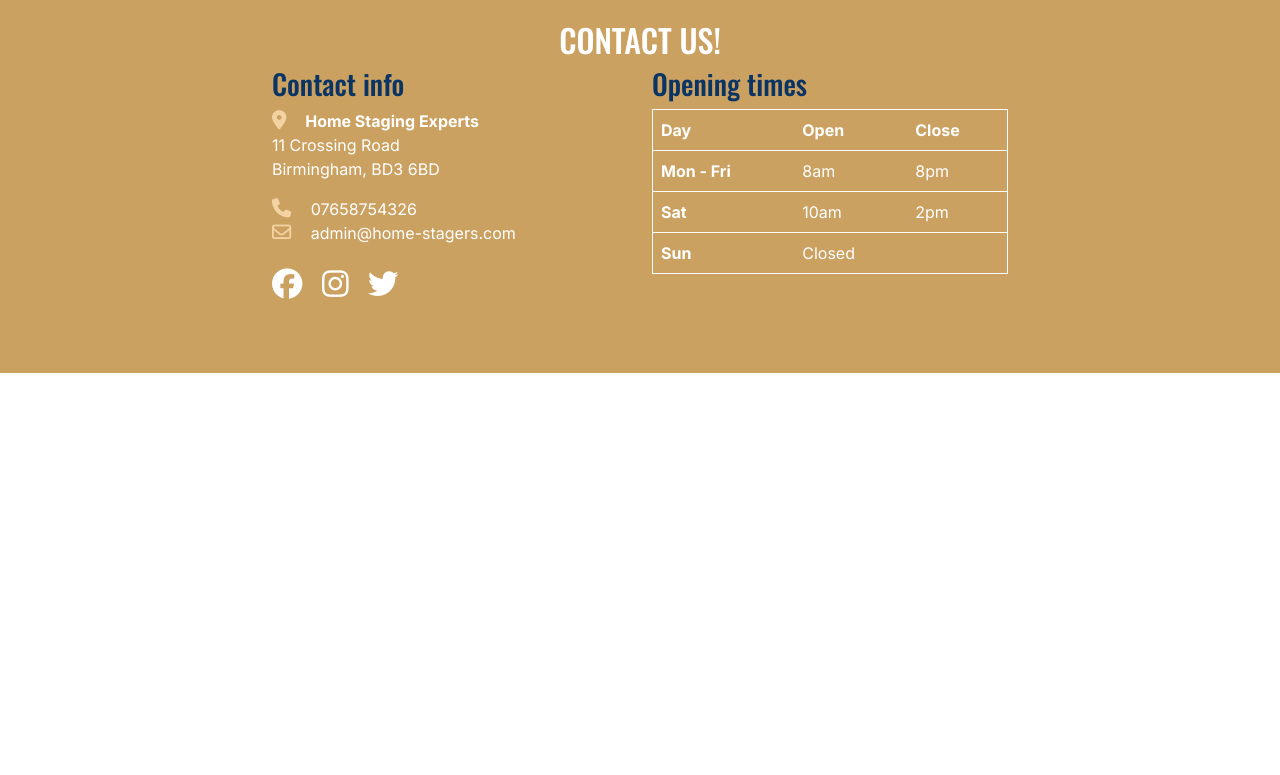
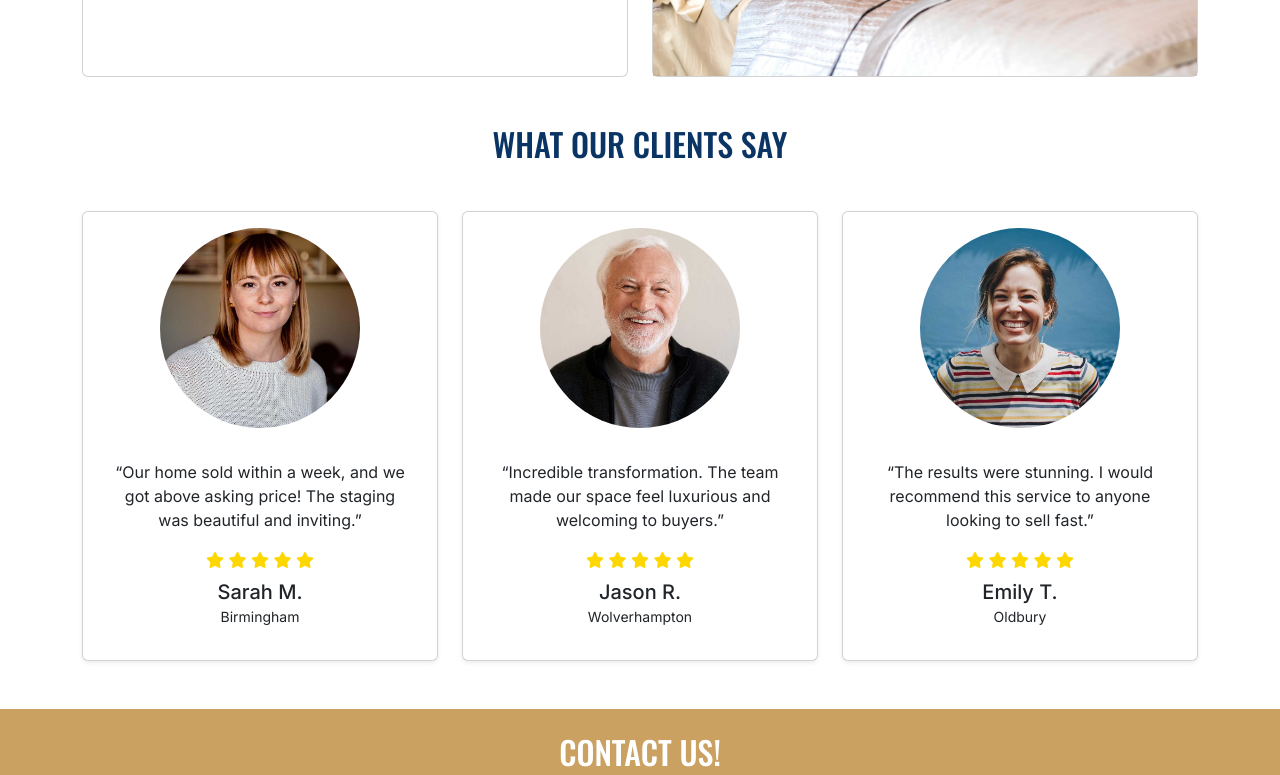
Before and after one commit to iyeme-dev/home-staging, a plain HTML site: page index.html in a window 1280 px wide. Shown: the part 1824-2599 px from the top of the page. Before the commit the page ends 2197 px from the top, so only its background shows below. Drawn offline with nearby package versions, Linux system fonts and the light colour scheme.

Commit message:
Add and style testimonials section

```diff
--- a/assets/css/style.css
+++ b/assets/css/style.css
@@ -5,8 +5,10 @@
 :root {
     --primary-font: "inter", sans-serif;
     --secondary-font: "Oswald", sans-serif;
-    --primary-color: #0a3463; /* Dark green */
-    --secondary-color: #cba161; /* Light brown */
+    --primary-color: #0a3463;
+    /* Dark green */
+    --secondary-color: #cba161;
+    /* Light brown */
 }
 
 /* Global styles */
@@ -74,16 +76,28 @@ h2 {
     height: 100%;
 }
 
+/* Testimonials */
+/* Reduce size of the testimonials pictures */
+.small-img {
+    width: 200px;
+    height: auto;
+}
+
+/* change color of stars in review */
+.gold-color {
+    color: gold;
+}
+
 /* Footer / contact */
 
 #contact {
     background-color: var(--secondary-color);
-    color:white;
+    color: white;
     padding-bottom: 3rem;
 }
 
 #contact h2 {
-    color:white;
+    color: white;
 }
 
 #contact i {
@@ -94,7 +108,7 @@ h2 {
 
 #contact .social-links i {
     color: white;
-    font-size:1.9rem;
+    font-size: 1.9rem;
     transition: color 0.3s ease-in-out;
 }
 
@@ -112,9 +126,9 @@ h2 {
 }
 
 /* Change all table border lines to navy blue */
-  .custom-table {
+.custom-table {
     border: 1px solid white !important;
-  }
+}
 
 
 /* grid visualization CSS for testing */
--- a/index.html
+++ b/index.html
@@ -72,7 +72,7 @@
         <!--What is home staging section-->
         <section class="container">
             <div class="row">
-                <div class="col-12 text-center mt-5 mb-2">
+                <div class="col-12 text-center py-5">
                     <h2>What is home staging</h2>
                 </div>
                 <div class="col-12 col-lg-6">
@@ -103,7 +103,7 @@
         <!--Why choose us section-->
         <section class="container">
             <div class="row">
-                <div class="col-12 text-center mt-5 mb-2">
+                <div class="col-12 text-center py-5">
                     <h2>Why Choose Us</h2>
                 </div>
                 <div class="col-12 col-lg-6 order-lg-2">
@@ -125,6 +125,80 @@
                 </div>
             </div>
         </section>
+
+        <!--Testimonial section-->
+        <section class="py-5">
+            <div class="container">
+                <h2 class="text-center mb-5">What Our Clients Say</h2>
+                <div class="row g-4">
+
+                    <!-- Testimonial 1 -->
+                    <div class="col-md-6 col-lg-4">
+                        <div class="card h-100 text-center shadow-sm p-3">
+                            <img src="/assets/images/sarah-testimonial.jpeg"
+                                class="rounded-circle mx-auto d-block mb-3 small-img" alt="Client 1">
+                            <div class="card-body">
+                                <p class="card-text">“Our home sold within a week, and we got above asking price! The
+                                    staging was beautiful and inviting.”</p>
+                                <div class="gold-color mb-2">
+                                    <i class="fas fa-star"></i>
+                                    <i class="fas fa-star"></i>
+                                    <i class="fas fa-star"></i>
+                                    <i class="fas fa-star"></i>
+                                    <i class="fas fa-star"></i>
+                                </div>
+                                <h5 class="card-title mb-0">Sarah M.</h5>
+                                <small>Birmingham</small>
+                            </div>
+                        </div>
+                    </div>
+
+                    <!-- Testimonial 2 -->
+                    <div class="col-md-6 col-lg-4">
+                        <div class="card h-100 text-center shadow-sm p-3">
+                            <img src="./assets/images/jason-testimonial.jpeg"
+                                class="rounded-circle mx-auto d-block mb-3 small-img" alt="Client 2">
+                            <div class="card-body">
+                                <p class="card-text">“Incredible transformation. The team made our space feel luxurious
+                                    and welcoming to buyers.”</p>
+                                <div class="gold-color mb-2">
+                                    <i class="fas fa-star"></i>
+                                    <i class="fas fa-star"></i>
+                                    <i class="fas fa-star"></i>
+                                    <i class="fas fa-star"></i>
+                                    <i class="fas fa-star"></i>
+                                </div>
+                                <h5 class="card-title mb-0">Jason R.</h5>
+                                <small>Wolverhampton</small>
+                            </div>
+                        </div>
+                    </div>
+
+                    <!-- Testimonial 3 -->
+                    <div class="col-md-6 col-lg-4 mx-md-auto">
+                        <div class="card h-100 text-center shadow-sm p-3">
+                            <img src="./assets/images/emily-testimonial.jpeg"
+                                class="rounded-circle mx-auto d-block mb-3 small-img" alt="Client 3">
+                            <div class="card-body">
+                                <p class="card-text">“The results were stunning. I would recommend this service to
+                                    anyone looking to sell fast.”</p>
+                                <div class="gold-color mb-2">
+                                    <i class="fas fa-star"></i>
+                                    <i class="fas fa-star"></i>
+                                    <i class="fas fa-star"></i>
+                                    <i class="fas fa-star"></i>
+                                    <i class="fas fa-star"></i>
+                                </div>
+                                <h5 class="card-title mb-0">Emily T.</h5>
+                                <small>Oldbury</small>
+                            </div>
+                        </div>
+                    </div>
+
+                </div>
+            </div>
+        </section>
+
     </main>
 
     <!--Footer / contact section and opening times-->
@@ -132,7 +206,7 @@
     <footer id="contact" class="mt-auto">
         <div class="container">
             <div class="row justify-content-center">
-                <div class="col-12 text-center mt-4">
+                <div class="col-12 text-center my-4">
                     <h2>Contact Us!</h2>
                 </div>
                 <!--Contact info-->
```
Also changed, not shown: assets/images/emily-testimonial.jpeg (added), assets/images/jason-testimonial.jpeg (added), assets/images/sarah-testimonial.jpeg (added).
